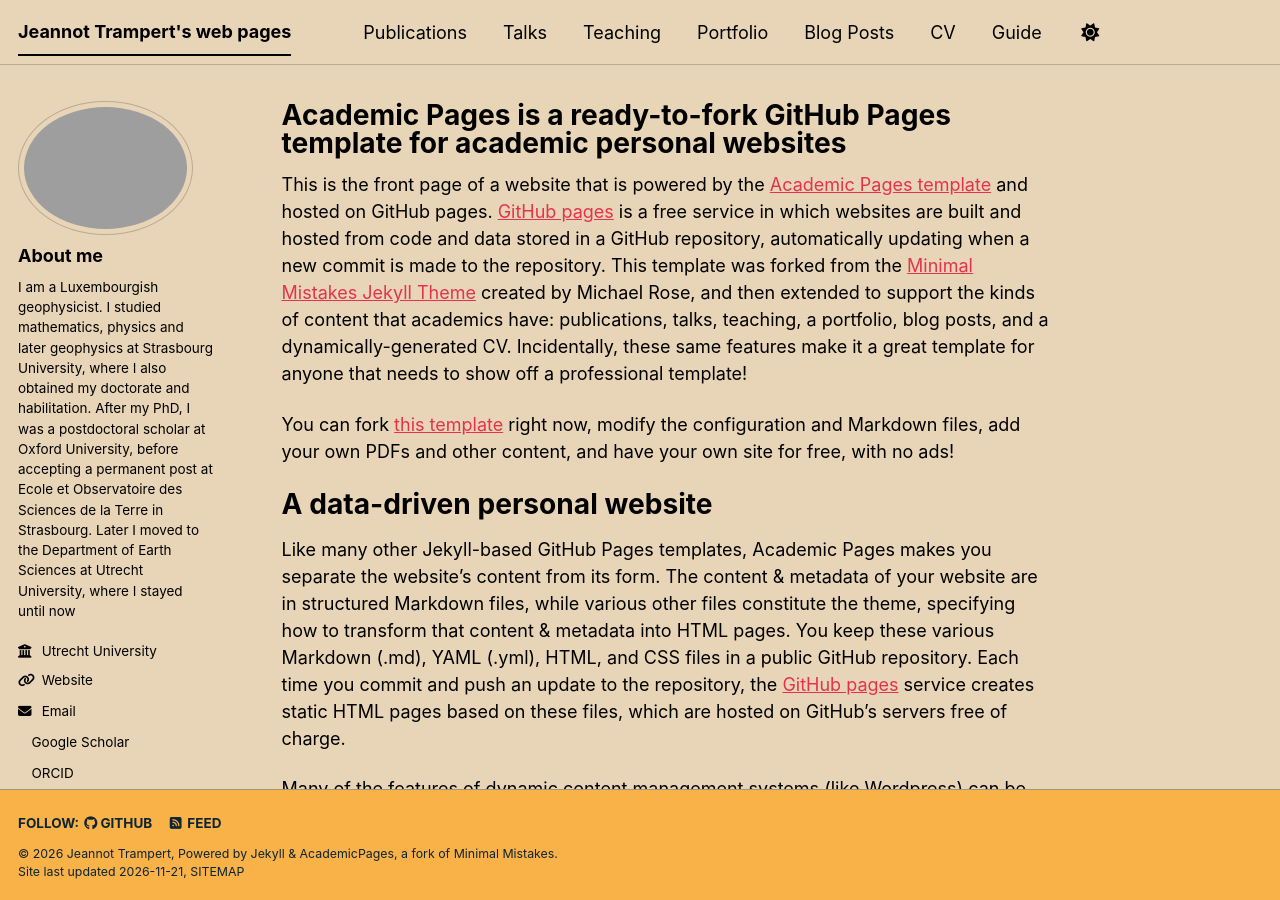
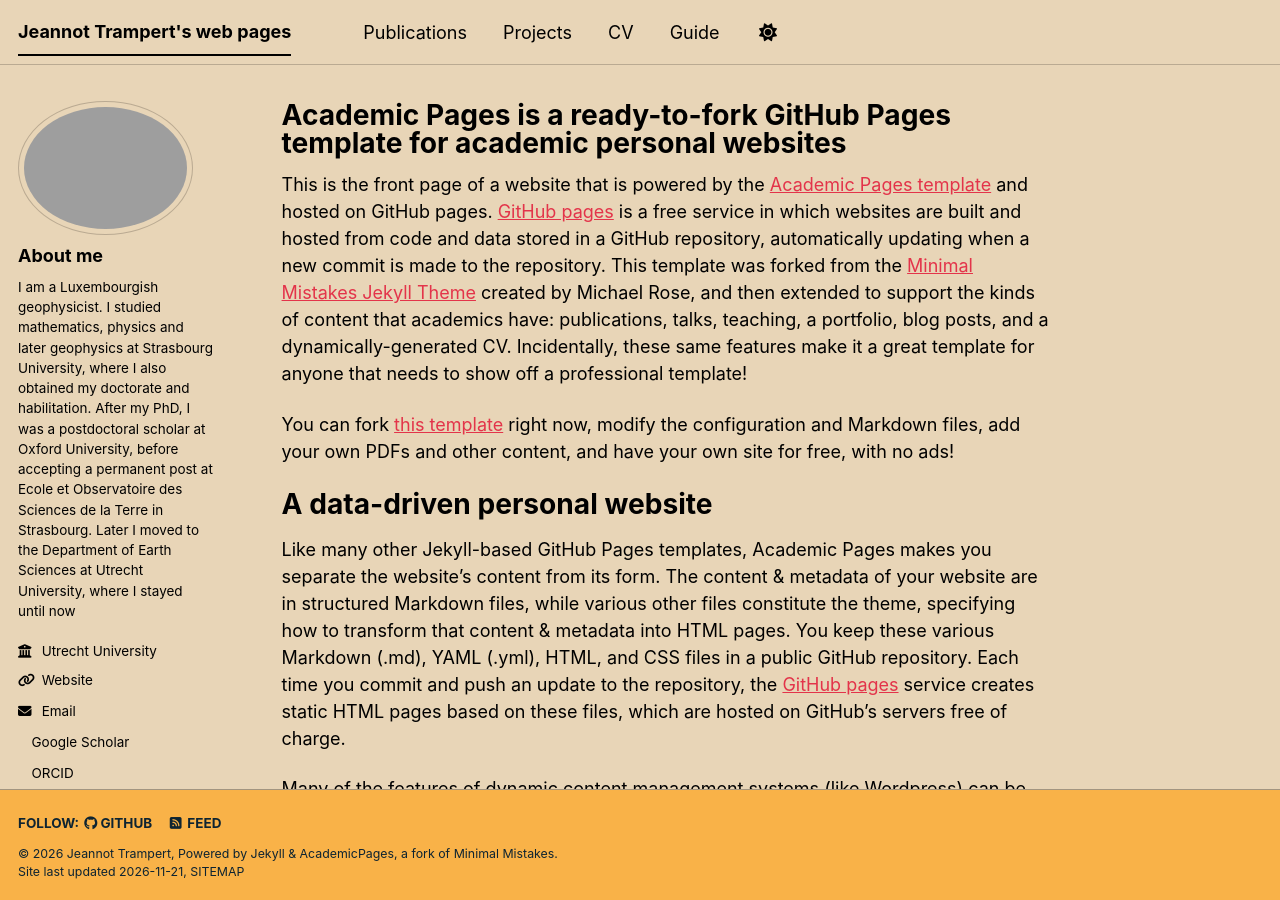
Before and after one commit to jeannot-trampert/jeannot-trampert.github.io, a Jekyll site: the page built from _pages/about.md, in a window 1280 px wide and 900 px high. Built offline with Jekyll 4.4.1, drawn with Linux system fonts in a browser that asks for light colours; a script bundle is joined from its source files by our own code; a style sheet for code colours, icons or effects is not loaded.

Commit message:
Update navigation by removing certain sections
Removed 'Talks', 'Teaching', and 'Blog Posts' from navigation.

```diff
--- a/_data/navigation.yml
+++ b/_data/navigation.yml
@@ -11,17 +11,8 @@ main:
   - title: "Publications"
     url: /publications/
 
-  - title: "Talks"
-    url: /talks/
-
-  - title: "Teaching"
-    url: /teaching/
-
-  - title: "Portfolio"
+  - title: "Projects"
     url: /portfolio/
-
-  - title: "Blog Posts"
-    url: /year-archive/
 
   - title: "CV"
     url: /cv/
```
